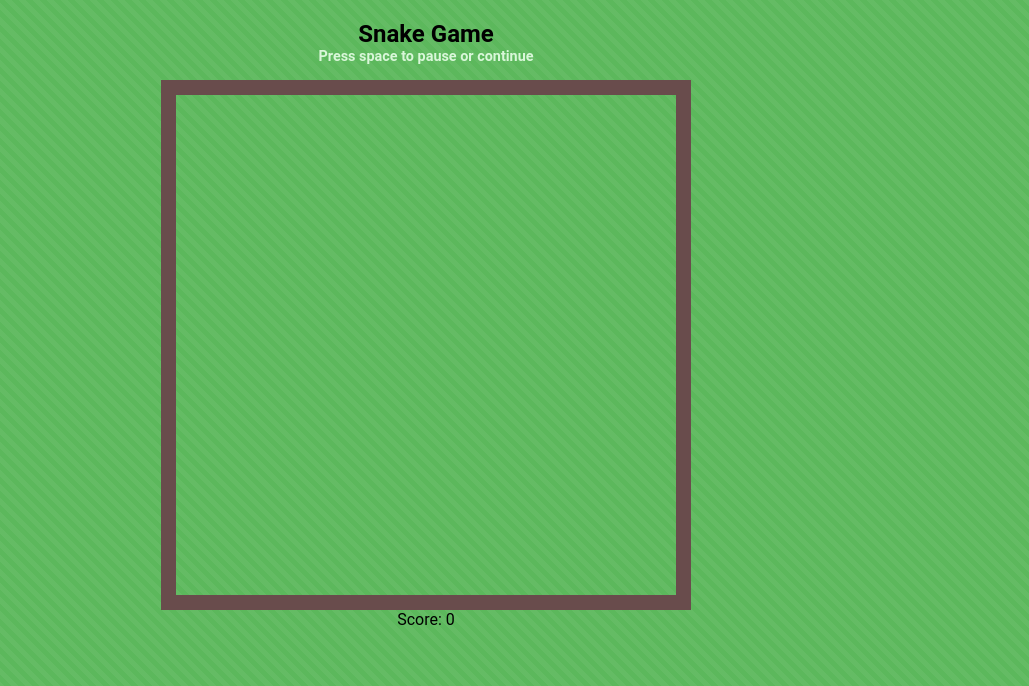
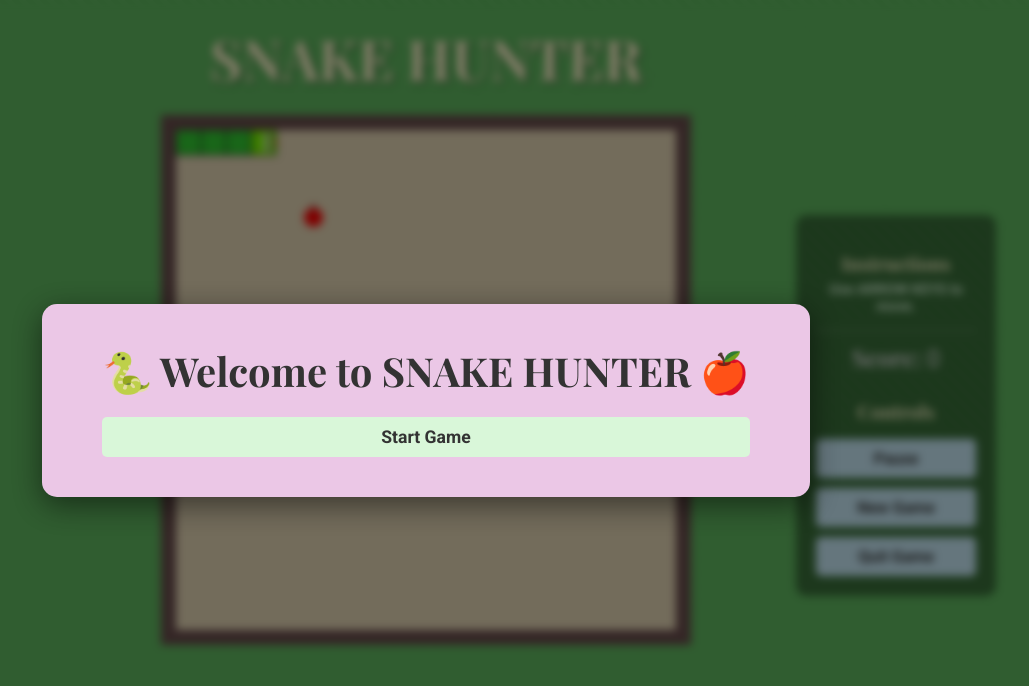
Before and after one commit to KeerthanaGovindasamy23/SNAKE-HUNTER, a plain HTML site: page index.html in a window 1280 px wide. Shown: the whole page, without its empty margins (214-1243 px from the left). Drawn offline with nearby package versions, Linux system fonts and the light colour scheme.

Commit message:
Revamp index.html for SNAKE HUNTER game
Updated the game title and added popups for start and game over.

```diff
--- a/index.html
+++ b/index.html
@@ -7,15 +7,62 @@
     <meta name="viewport" content="width=device-width, initial-scale=1.0">
     <link rel="stylesheet" href="style.css">
     <script src="script.js" defer></script>
-    <title>Snake Game</title>
+    <link
+        href="https://fonts.googleapis.com/css2?family=Playfair+Display:wght@700&family=Roboto:wght@400;700&display=swap"
+        rel="stylesheet">
+    <title>SNAKE HUNTER</title>
 </head>
 
 <body>
-    <h2>Snake Game</h2>
-    <div id="msg">Press space to pause or continue</div>
-    <div id="container">
-        <canvas id="gameBoard" width="500" height="500"></canvas>
-        <div id="score">Score: <span id="scoreVal">0</span></div>
+    <div id="start-popup" class="popup-active popup-modal">
+        <div class="popup-overlay popup-start">
+            <h2>🐍 Welcome to SNAKE HUNTER 🍎</h2>
+            <button id="start-button" class="btn-sm">Start Game</button>
+        </div>
+    </div>
+
+    <div id="gameover-popup" class="popup-hidden popup-modal">
+        <div class="popup-overlay">
+            <h2>GAME OVER!</h2>
+            <p>Your Score: <span id="finalScoreVal">0</span></p>
+            <div class="popup-buttons btn-lg-group">
+                <button id="newgame-button" class="btn-lg">New Game</button>
+                <button id="quit-button" class="btn-lg">Quit</button>
+            </div>
+        </div>
+    </div>
+
+    <div id="confirm-popup" class="popup-hidden popup-modal">
+        <div class="popup-overlay">
+            <h2 id="confirm-message"></h2>
+            <div class="popup-buttons btn-lg-group">
+                <button id="confirm-yes-button" class="btn-lg"></button>
+                <button id="confirm-no-button" class="btn-lg"></button>
+            </div>
+        </div>
+    </div>
+
+    <div id="grass-area">
+        <h1>SNAKE HUNTER</h1>
+
+        <div id="main-content-wrapper">
+
+            <div id="container">
+                <canvas id="gameBoard" width="500" height="500"></canvas>
+            </div>
+
+            <div id="sidebar">
+                <h3>Instructions</h3>
+                <div id="msg">Use ARROW KEYS to move.</div>
+
+                <div id="sidebar-score">Score: <span id="scoreVal">0</span></div>
+
+                <h3>Controls</h3>
+                <button id="pause-button" class="control-btn">Pause</button>
+                <button id="new-game-button" class="control-btn">New Game</button>
+                <button id="quit-app-button" class="control-btn">Quit Game</button>
+            </div>
+        </div>
     </div>
 </body>
 
```
